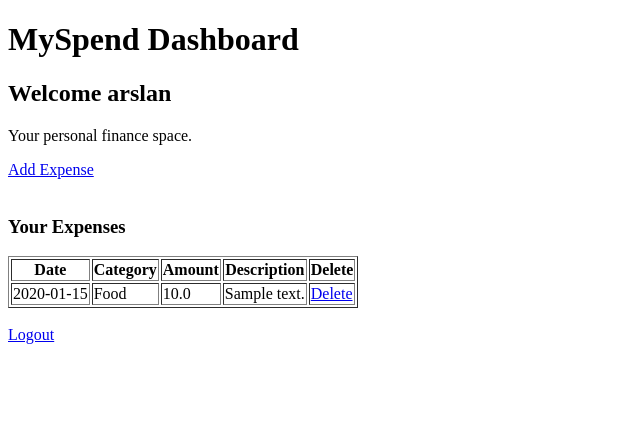
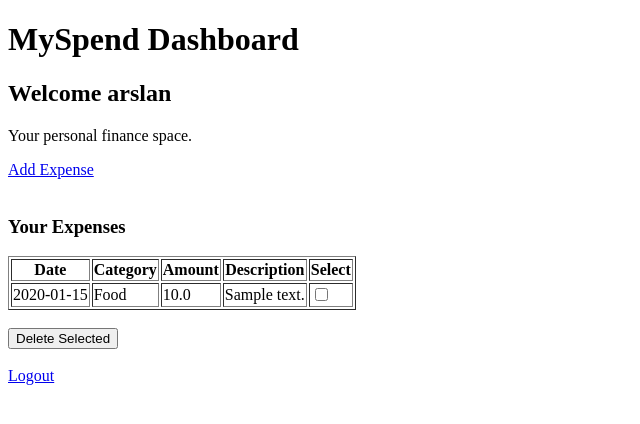
Before and after one commit to Arslanhassan8888/MySpend---A-Personal-Expense-Managment-App, a Flask app: page /dashboard in a window 1280 px wide. Shown: the top 424 px of the page, without its empty margins (0-640 px from the left). Run offline with Flask 3, Linux system fonts and the light colour scheme; a user stored in the database is signed in; data comes from the database, SQL or seed files in the repository; both versions use the stored data as it was after the commit; tables that the repository leaves empty hold one stand-in row (values such as "Sample post").

Commit message:
multi delete item implemented

```diff
--- a/tracker/routes.py
+++ b/tracker/routes.py
@@ -266,6 +266,28 @@ def delete_expense(expense_id):
 
     return redirect(url_for("main.dashboard"))
 
+@main.route("/delete-selected-expenses", methods=["POST"])
+def delete_selected_expenses():
+
+    if "user_id" not in session:
+        return redirect(url_for("main.login"))
+
+    expense_ids = request.form.getlist("expense_ids")
+
+    conn = get_db_connection()
+    cursor = conn.cursor()
+
+    for expense_id in expense_ids:
+        cursor.execute(
+            "DELETE FROM expenses WHERE expense_id = ? AND user_id = ?",
+            (expense_id, session["user_id"])
+        )
+
+    conn.commit()
+    conn.close()
+
+    return redirect(url_for("main.dashboard"))
+
 @main.route("/logout")
 def logout():
 
--- a/tracker/templates/dashboard.html
+++ b/tracker/templates/dashboard.html
@@ -12,13 +12,14 @@
         <br>
         <br>
         <h3>Your Expenses</h3>
+        <form method="POST" action="/delete-selected-expenses">
             <table border="1">
                 <tr>
                     <th>Date</th>
                     <th>Category</th>
                     <th>Amount</th>
                     <th>Description</th>
-                <th>Delete</th>
+                    <th>Select</th>
                 </tr>
                 {% for expense in expenses %}
                 <tr>
@@ -26,11 +27,16 @@
                     <td>{{ expense.name }}</td>
                     <td>{{ expense.amount }}</td>
                     <td>{{ expense.description }}</td>
-                <td><a href="/delete-expense/{{ expense.expense_id }}">Delete</a></td>
+                    <td>
+                        <input type="checkbox" name="expense_ids" value="{{ expense.expense_id }}">
+                    </td>
                 </tr>
                 {% endfor %}
             </table>
             <br>
+            <button type="submit">Delete Selected</button>
+        </form>
+        <br>
         <a href="/logout">Logout</a>
     </body>
 </html>
```
Also changed, not shown: myspend.db. Lines whose indentation alone changed are shown as unchanged.
